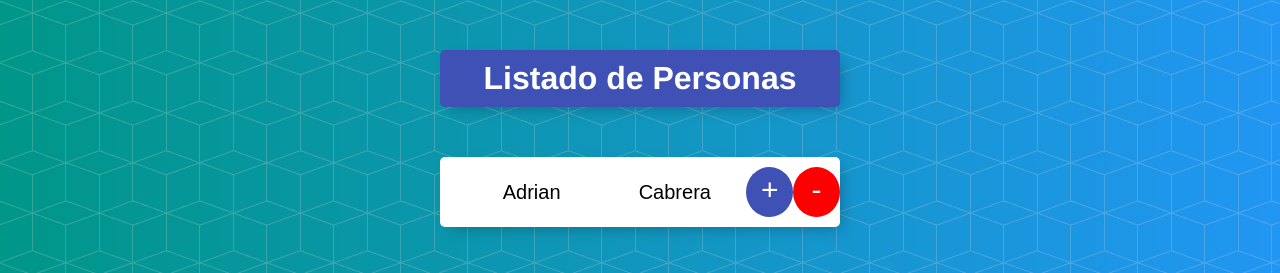
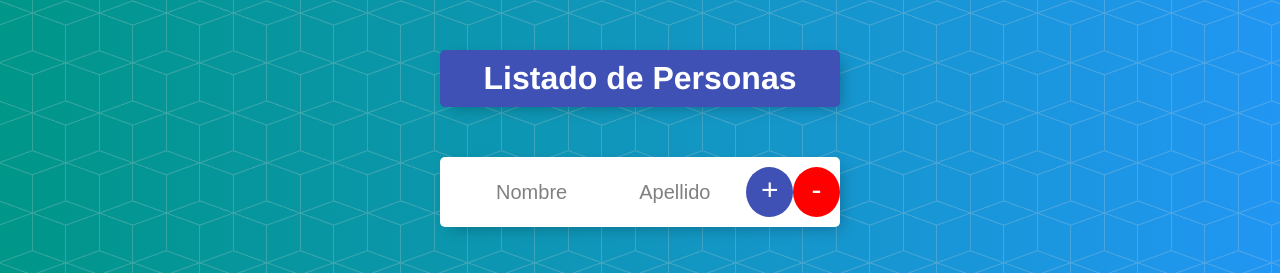
Before and after one commit to AdrianC47/AngularUniversidad, an Angular app in the folder listado-personas/: page /personas/0 in a window 1280 px wide. Shown: the top 273 px of the page. Built offline with nearby package versions, Linux system fonts and the light colour scheme.

Commit message:
Query Params en Angular

```diff
--- a/listado-personas/src/app/personas/formulario/formulario.component.ts
+++ b/listado-personas/src/app/personas/formulario/formulario.component.ts
@@ -16,7 +16,7 @@ export class FormularioComponent implements OnInit {
   nombreInput: string = '';
   apellidoInput: string = '';
   index: number;
-
+  modoEdicion:number;
   //@ViewChild('nombreInput')nombreInputa: ElementRef; //el primero es nombre de la referencia local(en el html) y el segundo es el nombre del atributo
   //@ViewChild('apellidoInput')apellidoInputa: ElementRef;
 
@@ -34,7 +34,8 @@ export class FormularioComponent implements OnInit {
   ngOnInit() {
     //El Activated Route es para obtener los parametros mandados
     this.index = this.route.snapshot.params['id'];//el nombre id es y debe ser el mismo que se define en las url
-    if (this.index) {
+    this.modoEdicion= +this.route.snapshot.params['modoEdicion']; //el + antes es para convertir a entero el parametro en string
+    if (this.modoEdicion!=null && this.modoEdicion === 2) {
       let persona: Persona = this.personasService.encontrarPersona(this.index);
       this.nombreInput = persona.nombre;
       this.apellidoInput = persona.apellido;
@@ -51,7 +52,7 @@ export class FormularioComponent implements OnInit {
 
   onGuardarPersona() {
     let persona1 = new Persona(this.nombreInput, this.apellidoInput);
-    if(this.index!=null){
+    if(this.modoEdicion!= null && this.modoEdicion ===1){
       //actualizar
       this.personasService.modificarPersona(this.index,persona1);
     }else{
--- a/listado-personas/src/app/personas/persona/persona.component.html
+++ b/listado-personas/src/app/personas/persona/persona.component.html
@@ -1,7 +1,10 @@
 <div class="item">
   <ul>
-    <li>
-    <a [routerLink]="['/personas',indice]"><!--routerLink es propio de angular y similar al  href-->
+    <li><!--routerLink es propio de angular y similar al  href,
+    en el queryParams el modoEdicion es 1 si estamos editando y 0 si vamos a agregar -->
+    <a [routerLink]="['/personas',indice]"
+      [queryParams]="{modoEdicion:'1'}"
+    >
       {{persona.nombre}} {{persona.apellido}}
     </a>
   </li>
```
